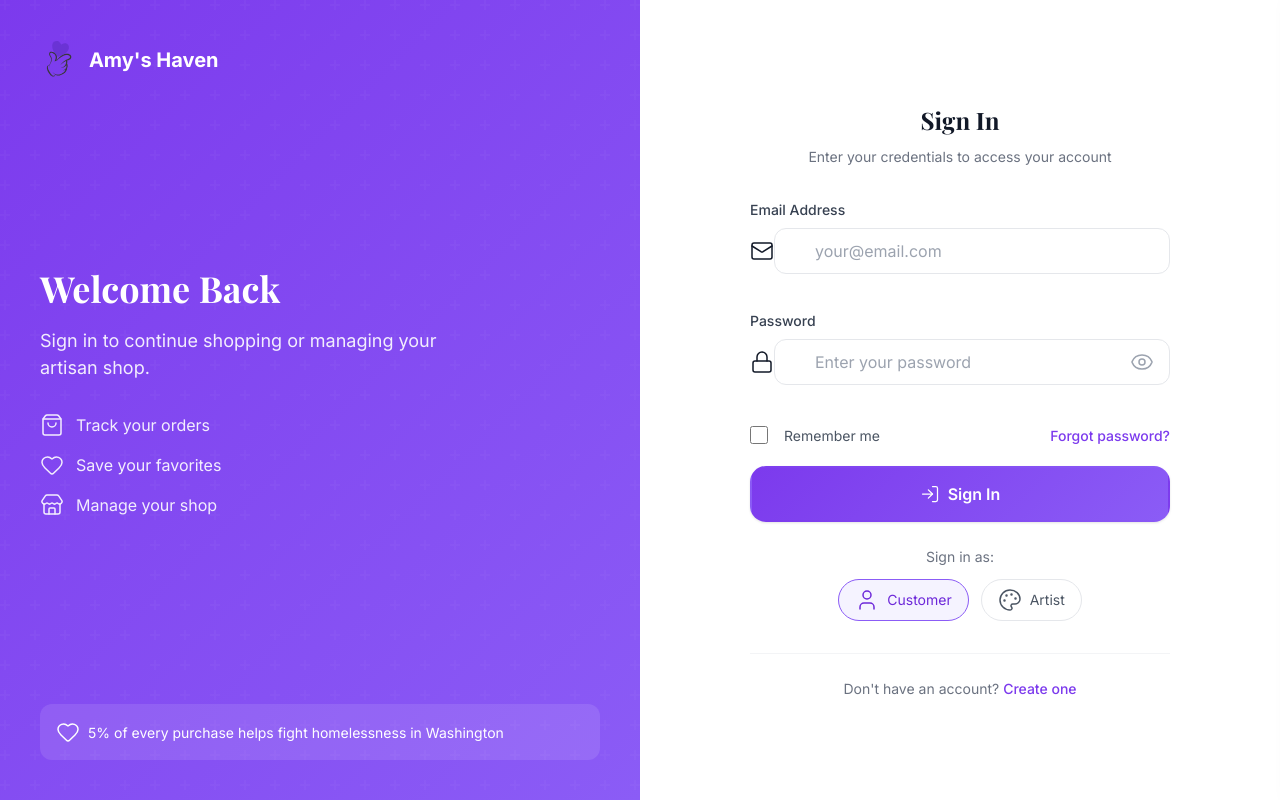
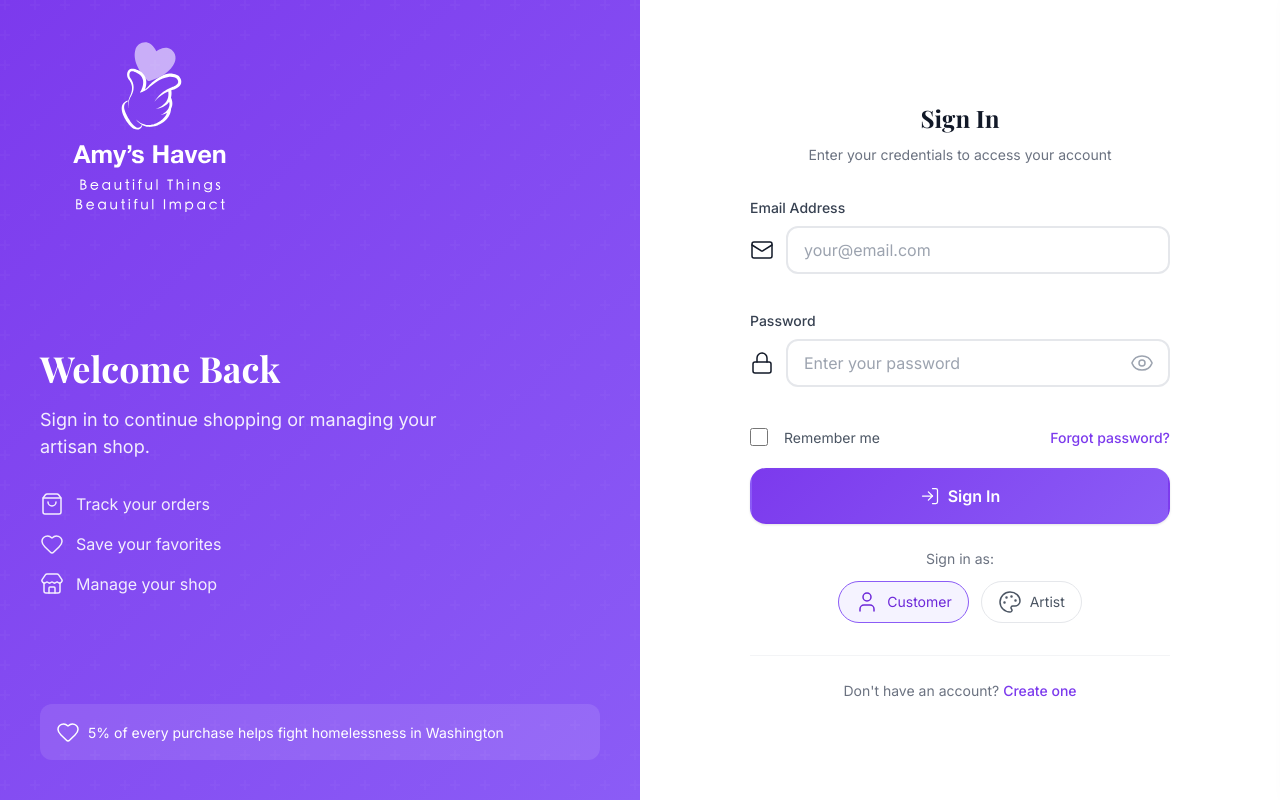
Before and after one commit to sonnysteele23/MarketPlace, a website: page frontend/login.html in a window 1280 px wide. Drawn offline with nearby package versions, Linux system fonts and the light colour scheme.

Commit message:
css and login code

```diff
--- a/frontend/css/auth.css
+++ b/frontend/css/auth.css
@@ -64,6 +64,21 @@
 .auth-logo-img {
     height: 40px;
     width: auto;
+}
+
+/* Large vertical logo for auth branding area */
+.auth-logo-large {
+    display: block;
+    text-decoration: none;
+    margin-bottom: var(--space-6);
+}
+
+.auth-logo-vertical {
+    height: auto;
+    width: 100%;
+    max-width: 220px;
+    /* Invert dark colors to white for purple background */
+    filter: brightness(0) invert(1);
 }
 
 .branding-content {
@@ -257,27 +272,34 @@
     position: relative;
     display: flex;
     align-items: center;
+    gap: var(--space-3);
 }
 
 .input-with-icon > i[data-lucide]:first-child {
-    position: absolute;
-    left: var(--space-3);
-    width: 18px;
-    height: 18px;
+    flex-shrink: 0;
+    width: 20px;
+    height: 20px;
     color: var(--gray-400);
-    pointer-events: none;
 }
 
 .input-with-icon .form-input {
-    padding-left: var(--space-10);
+    flex: 1;
+    padding: var(--space-3) var(--space-4);
+}
+
+/* Password fields with toggle button need extra right padding */
+.input-with-icon .form-input[type="password"],
+.input-with-icon .form-input.has-toggle {
+    padding-right: var(--space-10);
 }
 
 .form-input {
     width: 100%;
     padding: var(--space-3) var(--space-4);
-    border: 1px solid var(--gray-200);
+    border: 2px solid var(--gray-200);
     border-radius: var(--radius-lg);
     font-size: var(--text-base);
+    font-family: var(--font-sans);
     color: var(--gray-900);
     background: var(--white);
     transition: all var(--transition-base);
@@ -296,12 +318,15 @@
 .toggle-password {
     position: absolute;
     right: var(--space-3);
+    top: 50%;
+    transform: translateY(-50%);
     background: none;
     border: none;
     padding: var(--space-1);
     cursor: pointer;
     color: var(--gray-400);
     transition: color var(--transition-base);
+    z-index: 1;
 }
 
 .toggle-password:hover {
--- a/frontend/login.html
+++ b/frontend/login.html
@@ -21,9 +21,8 @@
     <div class="auth-container">
         <!-- Left Side - Branding -->
         <div class="auth-branding">
-            <a href="../index.html" class="auth-logo">
-                <img src="images/branding/logo-icon.svg" alt="Amy's Haven" class="auth-logo-img">
-                <span>Amy's Haven</span>
+            <a href="../index.html" class="auth-logo-large">
+                <img src="images/branding/logo-vertical.svg" alt="Amy's Haven - Beautiful Things, Beautiful Impact" class="auth-logo-vertical">
             </a>
             <div class="branding-content">
                 <h1>Welcome Back</h1>
```
Also changed, not shown: frontend/register.html (+2 -3 lines).
